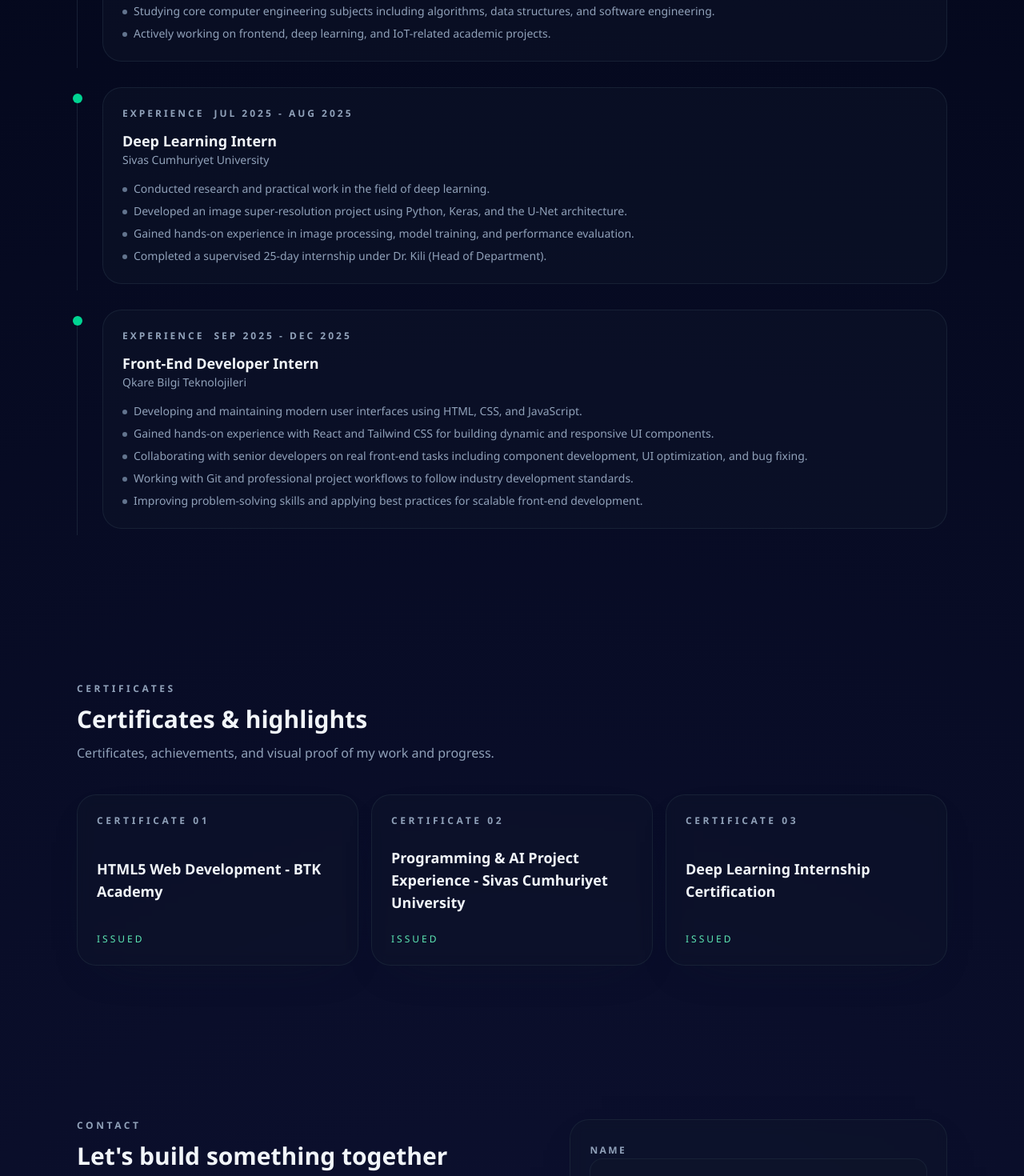
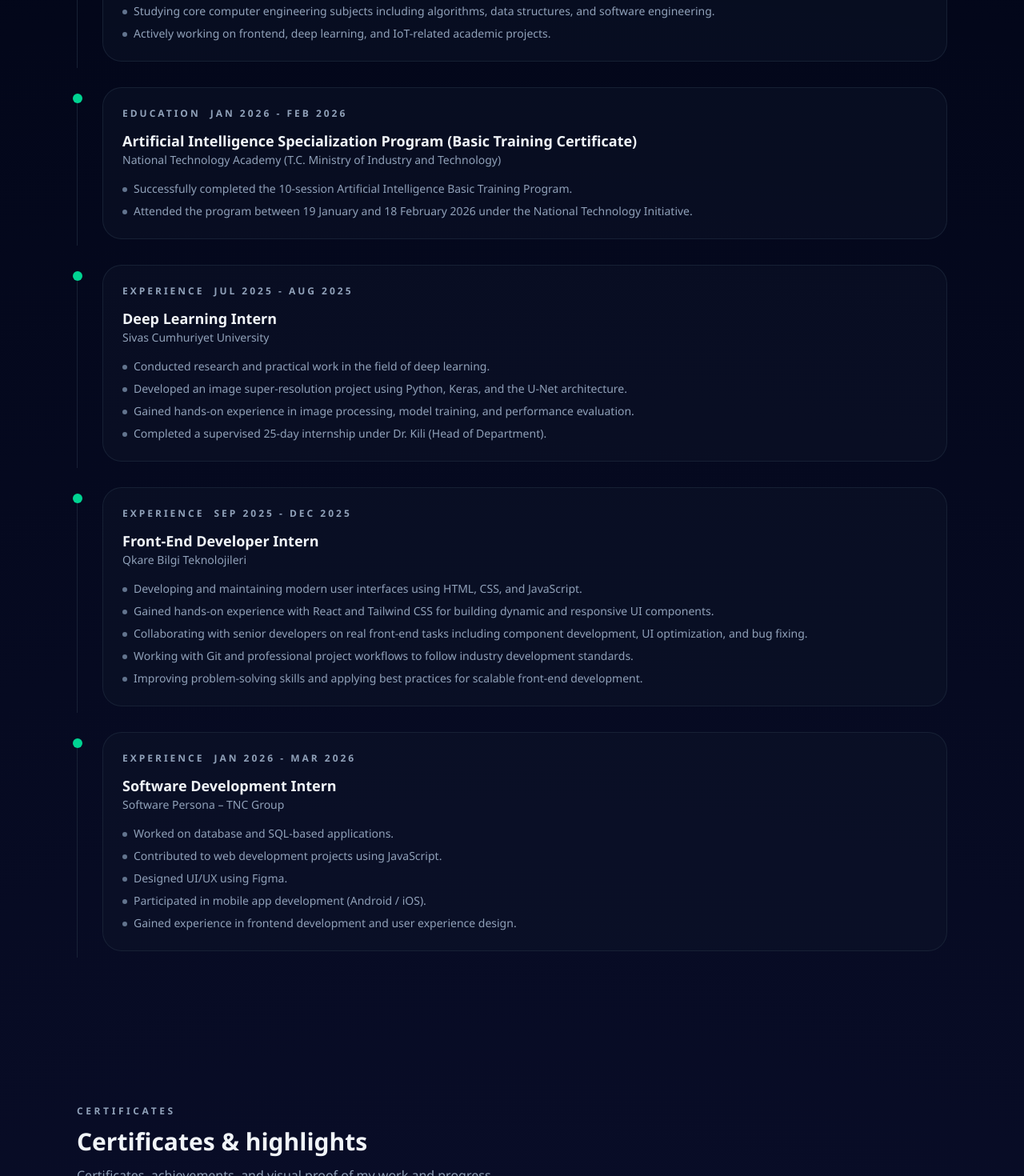
Before and after one commit to AsaadWael/kisisel_portfolio, a React (Vite) app: page / in a window 1280 px wide. Shown: the part 4060-5530 px from the top of the page at 80% size. Built offline with nearby package versions, Linux system fonts and the light colour scheme.

Commit message:
Update portfolio content, i18n, and CV asset

```diff
--- a/src/data/portfolio.ts
+++ b/src/data/portfolio.ts
@@ -70,7 +70,7 @@ export const personalInfo: PersonalInfo = {
 	bio: "Computer Engineering student passionate about building modern frontend applications with React, TypeScript, and clean UI design.",
 	location: "Turkey, Sivas",
 	email: "wailasad06@gmail.com",
-	cvUrl: "images/CV.pdf",
+	cvUrl: "images/WAEL ASSAD CV-EN.pdf",
 	avatar: "images/Avatar1.png",
 };
 
@@ -91,7 +91,7 @@ export const aboutContent: AboutContent = {
 		"I work mainly with React, TypeScript, and Tailwind CSS, focusing on clean code, responsive design, and performance.",
 		"I am constantly learning new technologies and improving my skills through personal projects and university coursework.",
 	],
-	 image: "images/Avatar.png",
+	image: "images/Avatar.png",
 };
 
 export const sectionContent = {
@@ -247,6 +247,20 @@ export const timeline: TimelineItem[] = [
 			"Actively working on frontend, deep learning, and IoT-related academic projects.",
 		],
 	},
+	{
+		id: "edu-02",
+		type: "education",
+		title:
+			"Artificial Intelligence Specialization Program (Basic Training Certificate)",
+		place:
+			"National Technology Academy (T.C. Ministry of Industry and Technology)",
+		start: "Jan 2026",
+		end: "Feb 2026",
+		details: [
+			"Successfully completed the 10-session Artificial Intelligence Basic Training Program.",
+			"Attended the program between 19 January and 18 February 2026 under the National Technology Initiative.",
+		],
+	},
 
 	{
 		id: "intern-01",
@@ -278,6 +292,21 @@ export const timeline: TimelineItem[] = [
 			"Improving problem-solving skills and applying best practices for scalable front-end development.",
 		],
 	},
+	{
+		id: "intern-03",
+		type: "experience",
+		title: "Software Development Intern",
+		place: "Software Persona – TNC Group",
+		start: "Jan 2026",
+		end: "Mar 2026",
+		details: [
+			"Worked on database and SQL-based applications.",
+			"Contributed to web development projects using JavaScript.",
+			"Designed UI/UX using Figma.",
+			"Participated in mobile app development (Android / iOS).",
+			"Gained experience in frontend development and user experience design.",
+		],
+	},
 ];
 
 export const galleryItems: GalleryItem[] = [
@@ -287,10 +316,21 @@ export const galleryItems: GalleryItem[] = [
 	},
 	{
 		id: "cert-02",
-		title: "Programming & AI Project Experience – Sivas Cumhuriyet University",
+		title:
+			"Artificial Intelligence Specialization Program – Basic Training Certificate",
 	},
 	{
 		id: "cert-03",
-		title: "Deep Learning Internship Certification",
+		title:
+			"Software Internship Participation Certificate – Software Persona / TNC Group",
+	},
+	{
+		id: "cert-04",
+		title:
+			"Project Writing Training Participation Certificate – Ogrenci Kariyeri",
+	},
+	{
+		id: "cert-05",
+		title: "Gemini Certified Educator – Google for Education",
 	},
 ];
--- a/src/i18n.ts
+++ b/src/i18n.ts
@@ -169,6 +169,16 @@ i18n.use(initReactI18next).init({
 								"Actively working on frontend, deep learning, and IoT-related academic projects.",
 							],
 						},
+						"edu-02": {
+							title:
+								"Artificial Intelligence Specialization Program (Basic Training Certificate)",
+							place:
+								"National Technology Academy (T.C. Ministry of Industry and Technology)",
+							details: [
+								"Successfully completed the 10-session Artificial Intelligence Basic Training Program.",
+								"Attended the program between 19 January and 18 February 2026 under the National Technology Initiative.",
+							],
+						},
 						"intern-01": {
 							title: "Deep Learning Intern",
 							place: "Sivas Cumhuriyet University",
@@ -190,6 +200,17 @@ i18n.use(initReactI18next).init({
 								"Improving problem-solving skills and applying best practices for scalable front-end development.",
 							],
 						},
+						"intern-03": {
+							title: "Software Development Intern",
+							place: "Software Persona – TNC Group",
+							details: [
+								"Worked on database and SQL-based applications.",
+								"Contributed to web development projects using JavaScript.",
+								"Designed UI/UX using Figma.",
+								"Participated in mobile app development (Android / iOS).",
+								"Gained experience in frontend development and user experience design.",
+							],
+						},
 					},
 				},
 				gallery: {
@@ -198,8 +219,12 @@ i18n.use(initReactI18next).init({
 					items: {
 						"cert-01": "HTML5 Web Development - BTK Academy",
 						"cert-02":
-							"Programming & AI Project Experience - Sivas Cumhuriyet University",
-						"cert-03": "Deep Learning Internship Certification",
+							"Artificial Intelligence Specialization Program - Basic Training Certificate",
+						"cert-03":
+							"Software Internship Participation Certificate - Software Persona / TNC Group",
+						"cert-04":
+							"Project Writing Training Participation Certificate - Ogrenci Kariyeri",
+						"cert-05": "Gemini Certified Educator - Google for Education",
 					},
 				},
 				contact: {
@@ -384,6 +409,15 @@ i18n.use(initReactI18next).init({
 								"Frontend, derin öğrenme ve IoT alanlarında akademik projeler yürütüyorum.",
 							],
 						},
+						"edu-02": {
+							title: "Yapay Zeka Uzmanlık Programı (Temel Eğitim Sertifikası)",
+							place:
+								"Milli Teknoloji Akademisi (T.C. Sanayi ve Teknoloji Bakanlığı)",
+							details: [
+								"10 oturumluk Yapay Zeka Temel Eğitim Programını başarıyla tamamladım.",
+								"Programa Milli Teknoloji Hamlesi kapsamında 19 Ocak - 18 Şubat 2026 tarihleri arasında katıldım.",
+							],
+						},
 						"intern-01": {
 							title: "Derin Öğrenme Stajyeri",
 							place: "Sivas Cumhuriyet Üniversitesi",
@@ -405,6 +439,17 @@ i18n.use(initReactI18next).init({
 								"Ölçeklenebilir frontend geliştirme için best practice uygulama.",
 							],
 						},
+						"intern-03": {
+							title: "Yazılım Geliştirme Stajyeri",
+							place: "Software Persona – TNC Group",
+							details: [
+								"Veri tabanı ve SQL tabanlı uygulamalar üzerinde çalıştım.",
+								"JavaScript kullanarak web geliştirme projelerine katkı sağladım.",
+								"Figma ile UI/UX tasarımları hazırladım.",
+								"Mobil uygulama geliştirme süreçlerine (Android / iOS) katıldım.",
+								"Frontend geliştirme ve kullanıcı deneyimi tasarımı alanlarında deneyim kazandım.",
+							],
+						},
 					},
 				},
 				gallery: {
@@ -413,8 +458,13 @@ i18n.use(initReactI18next).init({
 					items: {
 						"cert-01": "HTML5 Web Geliştirme - BTK Akademi",
 						"cert-02":
-							"Programlama ve AI Proje Deneyimi - Sivas Cumhuriyet Üniversitesi",
-						"cert-03": "Derin Öğrenme Staj Sertifikası",
+							"Yapay Zeka Uzmanlık Programı - Temel Eğitim Sertifikası",
+						"cert-03":
+							"Yazılım Stajı Katılım Sertifikası (Software Internship Participation Certificate) - Software Persona / TNC Group",
+						"cert-04":
+							"Proje Yazım Eğitimi Katılım Sertifikası (Project Writing Training Participation Certificate) - Öğrenci Kariyeri",
+						"cert-05":
+							"Gemini Sertifikalı Eğitmen (Gemini Certified Educator) - Google for Education",
 					},
 				},
 				contact: {
```
Also changed, not shown: 2 other files (tests, documents, lock files or other folders).
